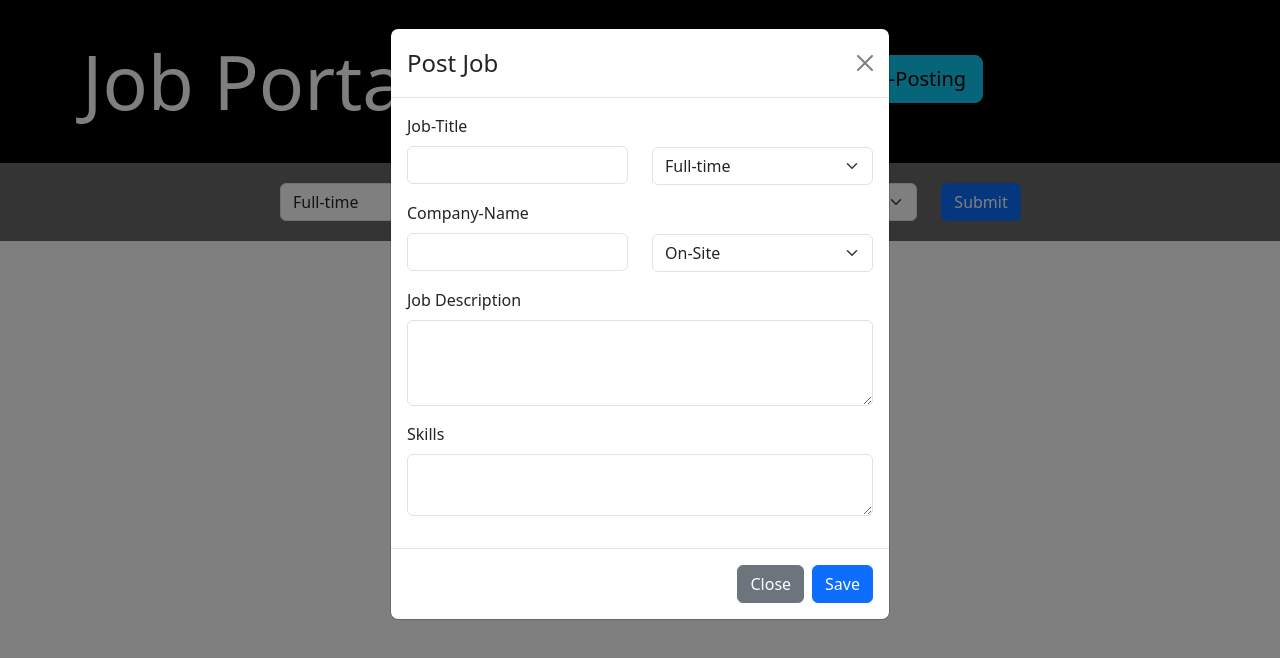
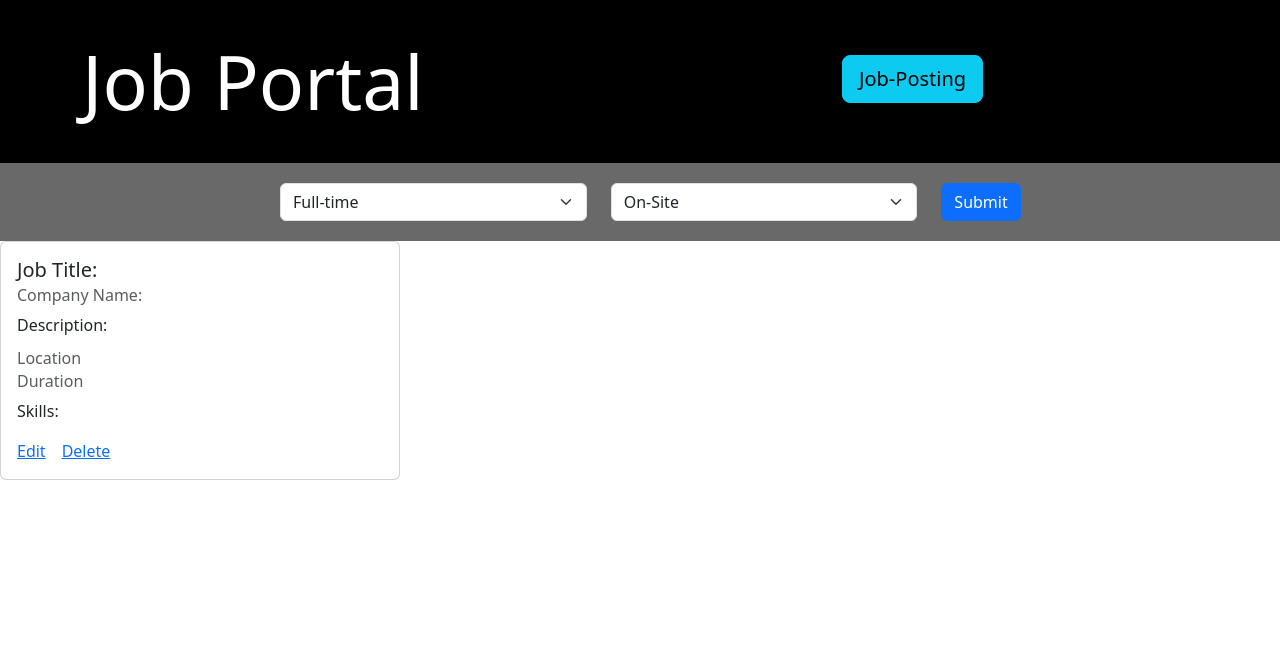
Before and after one commit to shruthisalimath/JobPortal-React, a React (Create React App) app in the folder jobportal-react/: page / in a window 1280 px wide. Shown: the top 658 px of the page. Built offline with nearby package versions, Linux system fonts and the light colour scheme.

Commit message:
added job List card

```diff
--- a/jobportal-react/src/App.js
+++ b/jobportal-react/src/App.js
@@ -2,6 +2,8 @@ import React from "react";
 import Header from "./Components/Header";
 import SearchBar from "./Components/SearchBar";
 import NewjobPosting from "./Components/Job-Posting/NewJobposting";
+import JobCard from "./Components/Job-Posting/JobCard";
+
 function App() {
   return (
     <div className="JobPortal">
@@ -12,6 +14,10 @@ function App() {
      <SearchBar />
      </div>
 
+     <div className="JobList">
+      <JobCard />
+     </div>
+
     </div>
   );
 }
--- a/jobportal-react/src/Components/Job-Posting/JobCard.js
+++ b/jobportal-react/src/Components/Job-Posting/JobCard.js
@@ -0,0 +1,27 @@
+import React  from 'react';
+import Card from 'react-bootstrap/Card';
+//import Accordion from 'react-bootstrap/Accordion';
+
+
+const JobCard = () => {
+  return (
+    <Card style={{ width: '25rem' }}>
+      <Card.Body>
+        <Card.Title>Job Title: </Card.Title>
+        <Card.Subtitle className="mb-2 text-muted">Company Name:</Card.Subtitle>
+        <Card.Text>
+          Description:
+        </Card.Text>
+        <Card.Subtitle className="mb-2 text-muted">Location </Card.Subtitle>
+        <Card.Subtitle className="mb-2 text-muted">Duration </Card.Subtitle>
+        <Card.Text>
+          Skills:
+        </Card.Text>
+        <Card.Link href="#">Edit</Card.Link>
+        <Card.Link href="#">Delete</Card.Link>
+      </Card.Body>
+    </Card>
+  );
+}
+
+export default JobCard;
--- a/jobportal-react/src/Components/Job-Posting/NewJobposting.js
+++ b/jobportal-react/src/Components/Job-Posting/NewJobposting.js
@@ -8,7 +8,7 @@ import Modal from 'react-bootstrap/Modal';
 
 
 const Newjob = () => {
-    const [show, setShow] = useState(true);
+    const [show, setShow] = useState(false);
 
     const handleClose = () => setShow(false );
     //const handleShow = () => setShow(true);
```
